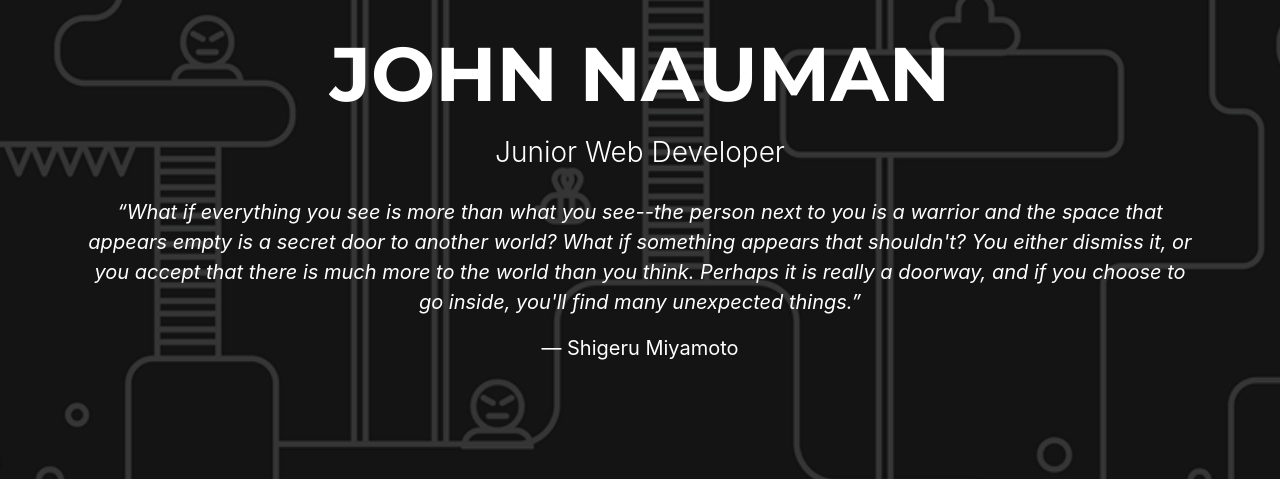
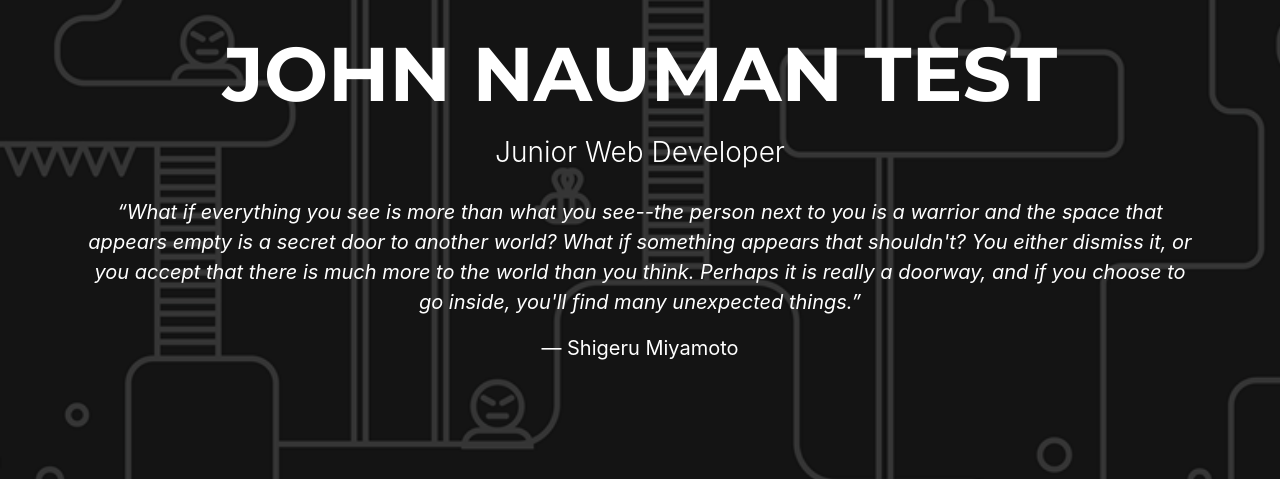
Before and after one commit to nawman43/nawman43.github.io, a website with bundled scripts: page index.html in a window 1280 px wide. Shown: the part 703-1182 px from the top of the page. Built offline with nearby package versions, Linux system fonts and the light colour scheme.

Commit message:
Test commit

```diff
--- a/index.html
+++ b/index.html
@@ -45,7 +45,7 @@
         <div class="container">
             <img class="img-fluid" style="width:60%;border-radius:50%" src="img/johngood.jpg" alt="">
             <div class="intro-text">
-                <span class="name">John Nauman</span>
+                <span class="name">John Nauman TEST</span>
 
                 <!--<hr class="star-light">-->
                 <span class="skills">Junior Web Developer</span>
```
